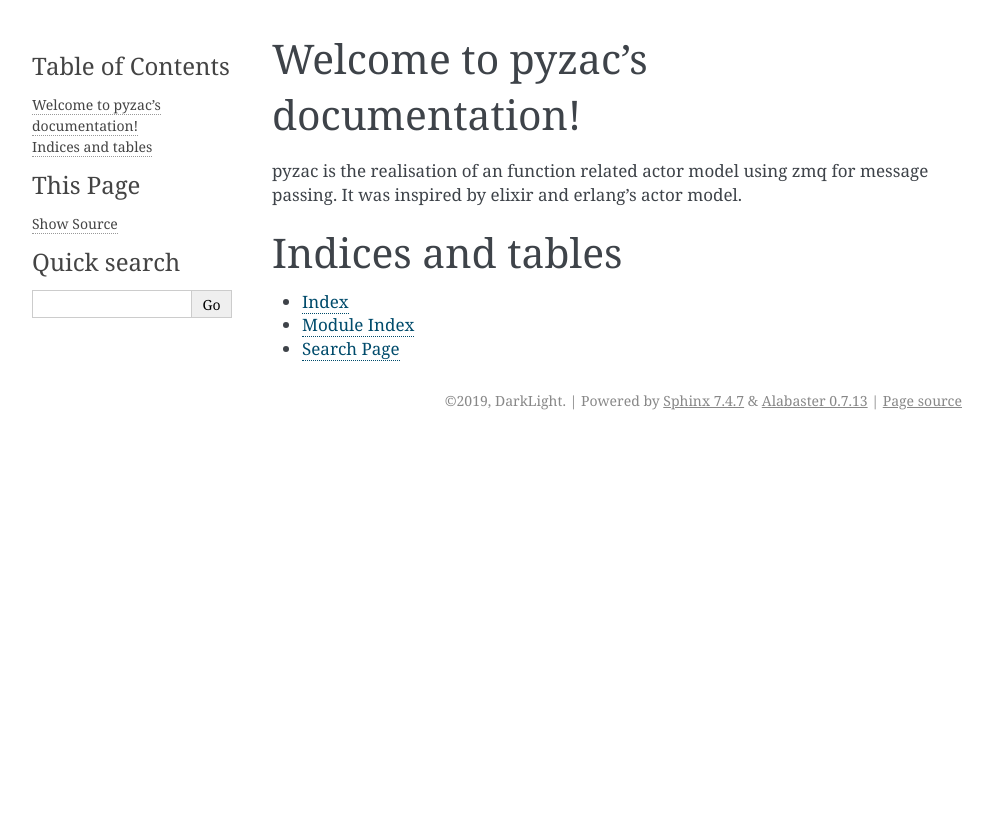
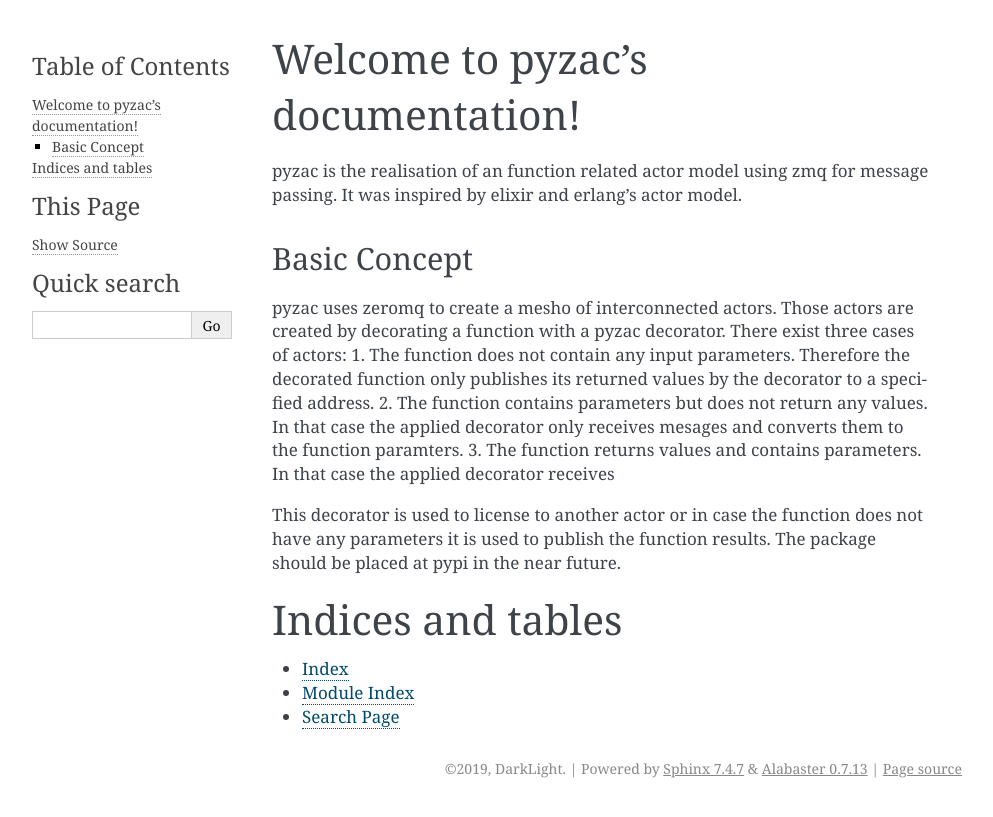
Before and after one commit to F2011B/pyzac, a Sphinx documentation site: the page built from docs/index.rst, in a window 1280 px wide. Shown: the top 817 px of the page, without its empty margins (148-1141 px from the left). Built offline with Sphinx 7.4.7, drawn with Linux system fonts in a browser that asks for light colours.

Commit message:
added basic description to index.rst

```diff
--- a/docs/index.rst
+++ b/docs/index.rst
@@ -8,6 +8,22 @@
 pyzac is the realisation of an function related actor model
 using zmq for message passing.
 It was inspired by elixir and erlang's actor model.
+
+Basic Concept
+-------------
+pyzac uses zeromq to create a mesho of interconnected actors. Those
+actors are created by decorating a function with a pyzac decorator.
+There exist three cases of actors: 1. The function does not contain any
+input parameters. Therefore the decorated function only publishes its
+returned values by the decorator to a specified address. 2. The function
+contains parameters but does not return any values. In that case the
+applied decorator only receives mesages and converts them to the
+function paramters. 3. The function returns values and contains
+parameters. In that case the applied decorator receives
+
+This decorator is used to license to another actor or in case the
+function does not have any parameters it is used to publish the function
+results. The package should be placed at pypi in the near future.
 
 
 .. toctree::
```
Also changed, not shown: README.md (+1 -1 lines).
